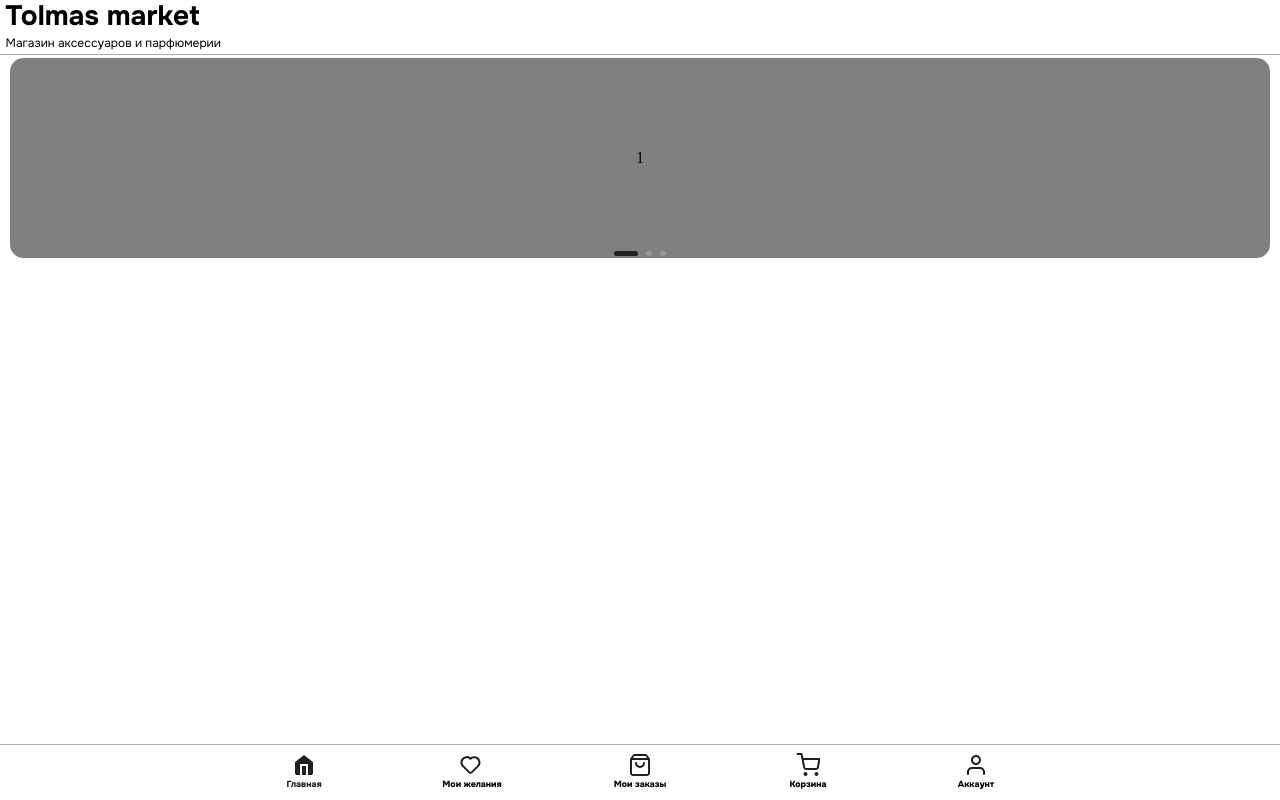
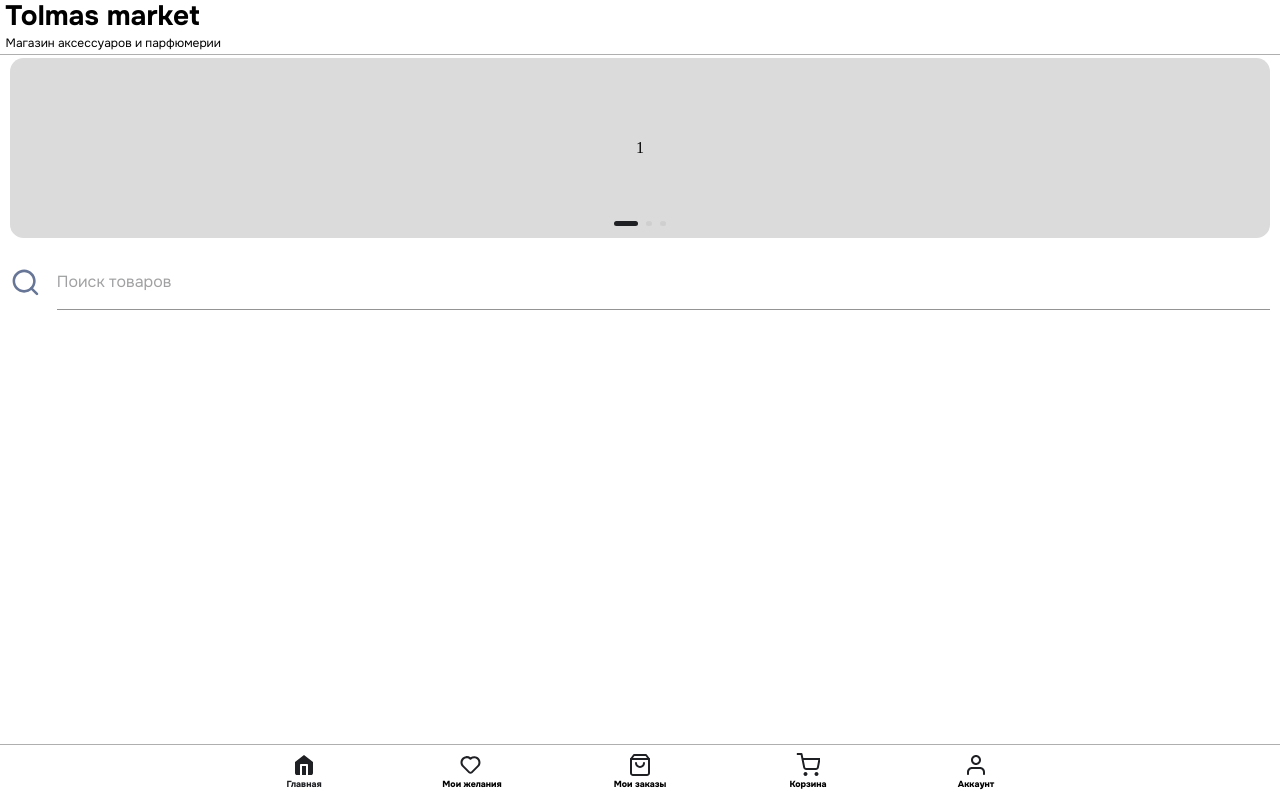
Before and after one commit to Resterr1337/tolmas-mobile-web-app, a React (Vite) app: page / in a window 1280 px wide. Built offline with nearby package versions, Linux system fonts and the light colour scheme.

Commit message:
search input

```diff
--- a/src/components/HomePage/PromoSlider.css
+++ b/src/components/HomePage/PromoSlider.css
@@ -1,20 +1,16 @@
-.PromoSwiper {
-	height: 25vh;
-}
 
 .swiper-slide {
+	height: 180px;
     border-radius: 0.85rem;
-	background-color: gray;
+	background-color: rgb(219, 219, 219);
 	display: flex;
 	justify-content: center;
 	align-items: center;
 }
 
-.swiper-pagination {
-    transform: translateY(10px);
-}
+
 .swiper-pagination-bullet {
-    background-color: white;
+    background-color: rgb(159, 159, 159);
 	border-radius: 4px;
 	width: 6px;
 	height: 5px;
--- /dev/null
+++ b/src/components/SearchInput/SearchInput.css
@@ -0,0 +1,8 @@
+.SearchInput{
+    border: none;
+    outline: none;
+    padding: 0.5rem;
+    width: 100%;
+
+    font-family: "Onest sans-serif";
+}
--- /dev/null
+++ b/src/components/SearchInput/SearchInput.jsx
@@ -0,0 +1,38 @@
+import "./SearchInput.css";
+import { TextField, Box, Typography, Input } from "@mui/material";
+import SearchSVG from "@/assets/SearchInput/search.svg?react";
+
+const SearchInput = () => {
+	// Реализовать Всплывание с поиском
+
+	return (
+		<>
+			<Box
+				sx={{
+					display: "flex",
+					alignItems: "center",
+					justifyContent: "space-between",
+				}}
+			>
+				<SearchSVG></SearchSVG>
+				<Input
+					sx={{
+						ml:"1rem",
+						py:"0.75rem",
+						fontFamily: "Onest , sans-serif",
+						fontSize:"1rem",
+						fontWeight:"400",
+						color:"#1F2024",
+						"&::placeholder":{
+							color:"black"
+						}
+					}}
+					fullWidth={true}
+					placeholder="Поиск товаров"
+				></Input>
+			</Box>
+		</>
+	);
+};
+
+export { SearchInput };
--- a/src/index.css
+++ b/src/index.css
@@ -3,7 +3,3 @@
     padding: 0;
     box-sizing: border-box;
 }
-
-#root{
-    position: relative;
-}
--- a/src/pages/HomePage.jsx
+++ b/src/pages/HomePage.jsx
@@ -1,10 +1,14 @@
-import { Typography } from "@mui/material";
+import { Typography , Box } from "@mui/material";
 import { PromoSlider } from "../components/HomePage/PromoSlider.jsx";
+import { SearchInput } from "../components/SearchInput/SearchInput.jsx";
 
 const HomePage = () => {
 	return (
 		<>
-			<PromoSlider imageArray={[]}></PromoSlider>
+			<PromoSlider></PromoSlider>
+			<Box sx={{my:"1rem"}}>
+				<SearchInput></SearchInput>
+			</Box>
 		</>
 	);
 };
```
Also changed, not shown: src/components/HomePage/PromoSlider.jsx (+24 -2 lines), src/assets/SearchInput/search.svg (added).
